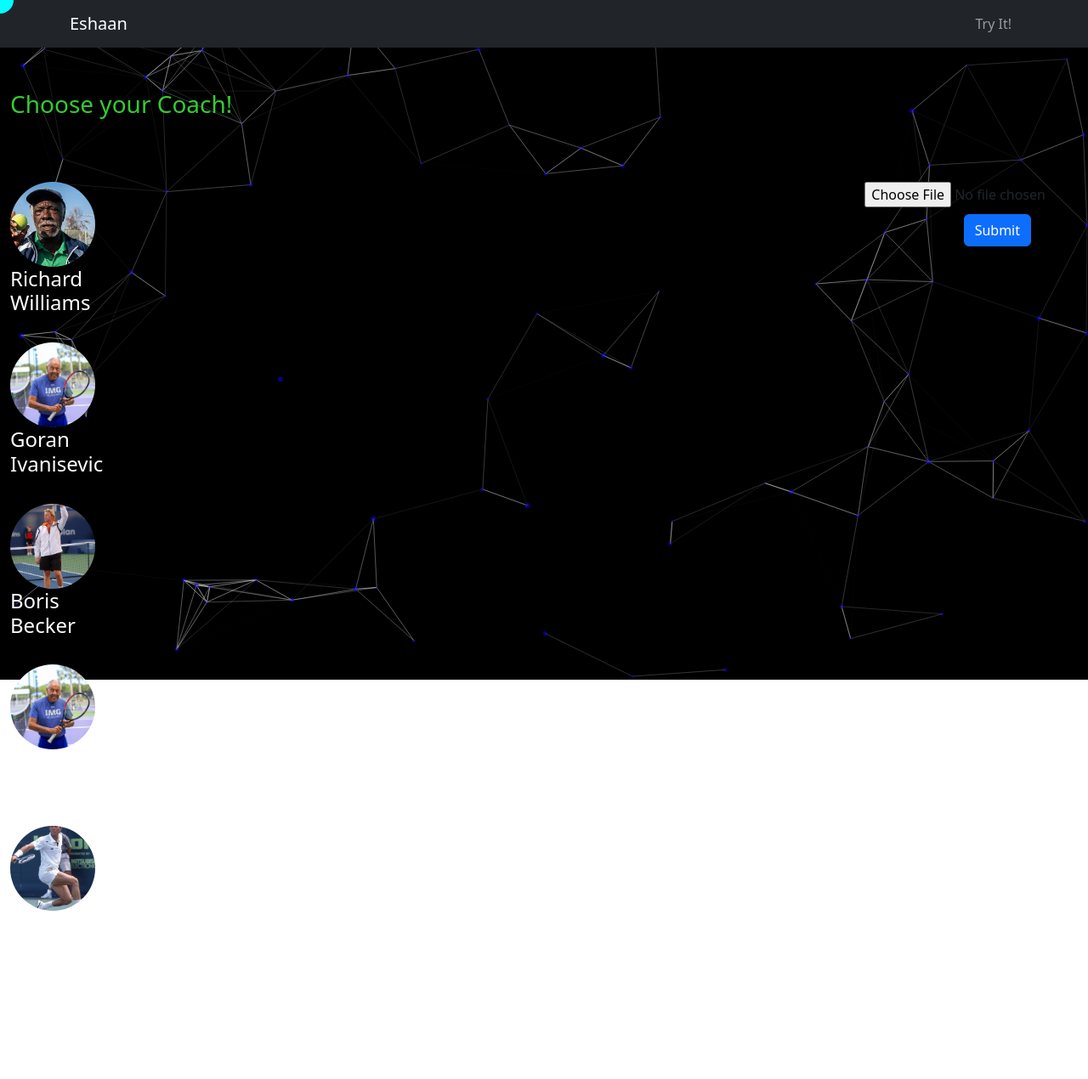
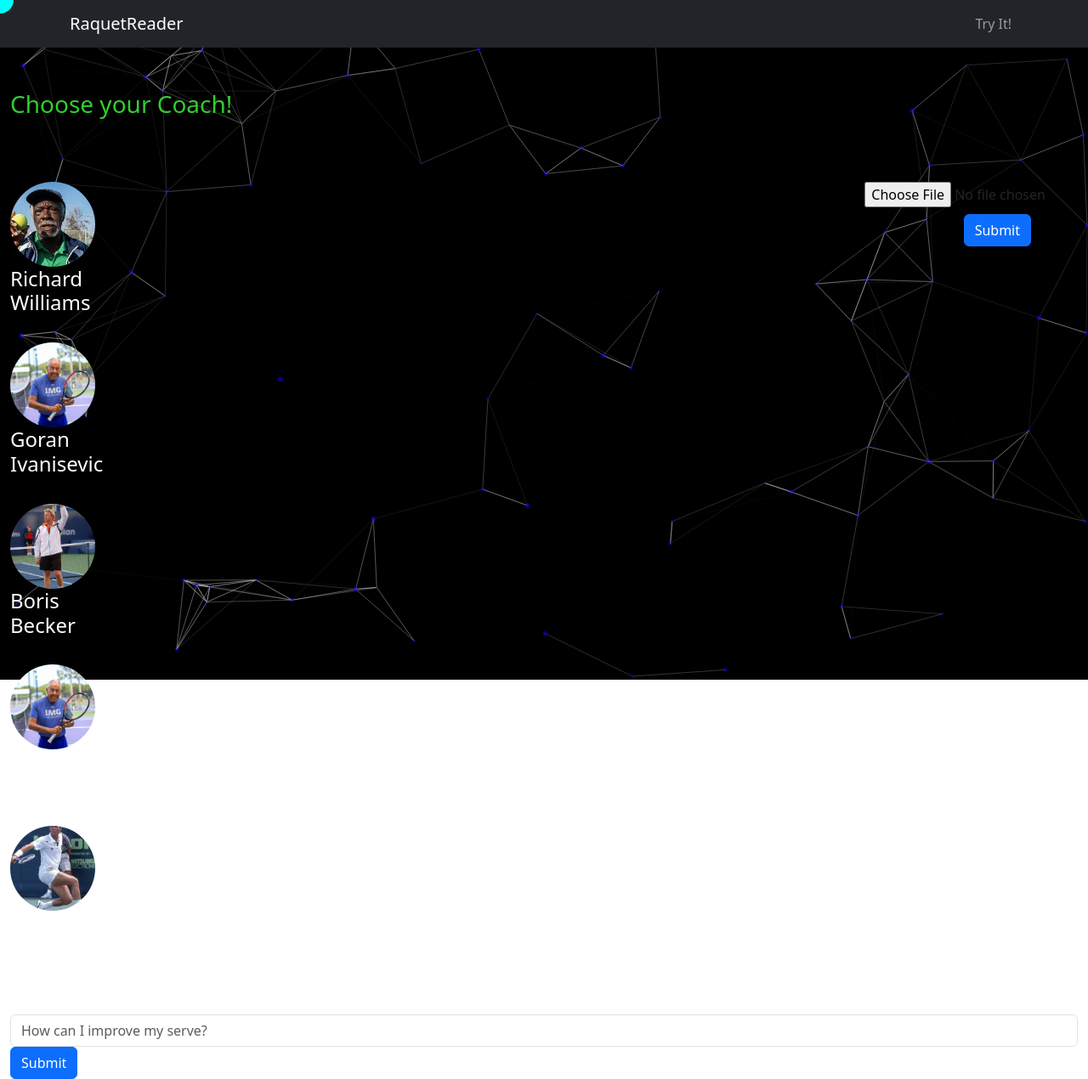
Before and after one commit to DavidSMazur/RacquetReader_SpartaHacks, a React (Create React App) app in the folder frontend/: page /video in a window 1280 px wide. Shown: the top 1270 px of the page at 85% size. Before the commit the page ends 1162 px from the top, so only its background shows below. Built offline with nearby package versions, Linux system fonts and the light colour scheme.

Commit message:
frontend

```diff
--- a/frontend/src/components/Butt/Butt.js
+++ b/frontend/src/components/Butt/Butt.js
@@ -5,7 +5,7 @@
     return (
         <div className="d-flex justify-content-center mx-auto">
 
-            <Button variant="info" size="lg" href="/video">Try Now!</Button>
+            <Button variant="info" size="lg" href="/video">Get Coached!</Button>
         </div>
 
     );
--- a/frontend/src/components/Card/Card.js
+++ b/frontend/src/components/Card/Card.js
@@ -9,7 +9,7 @@
   return (
     <Row className="justify-content-center align-items-center" style={{ minHeight: '70vh', paddingTop: '200px' }}>
       <Col md={4}>
-        <Card style={{ width: '100%' }}>
+        <Card style={{ width: '100%', backgroundColor: '#333', color: '#fff' }}>
           <Card.Body>
             <Card.Text>
               Combining computer vision and natural language processing, our machine learning tennis coach can do it all!
--- a/frontend/src/components/NavigationBar/NavigationBar.js
+++ b/frontend/src/components/NavigationBar/NavigationBar.js
@@ -8,7 +8,7 @@
     return (
         <Navbar bg="dark" variant="dark" expand="lg" sticky="top"> {/* Fixed position */}
             <Container>
-                <Navbar.Brand as={Link} to="/">Eshaan</Navbar.Brand>
+                <Navbar.Brand as={Link} to="/">RaquetReader</Navbar.Brand>
                 <Navbar.Toggle aria-controls="basic-navbar-nav" />
                 <Navbar.Collapse id="basic-navbar-nav">
                     <Nav className="ms-auto">
--- a/frontend/src/pages/Video/Video.js
+++ b/frontend/src/pages/Video/Video.js
@@ -1,7 +1,7 @@
 import React, { useState } from 'react';
 import NavigationBar from '../../components/NavigationBar/NavigationBar';
 import Cursor from '../../components/Cursor/Cursor';
-import { Button, Container, Row, Col, Image } from 'react-bootstrap';
+import { Button, Container, Row, Col, Image, Form } from 'react-bootstrap';
 import Particles from "react-tsparticles";
 import { loadFull } from "tsparticles";
 import Ric from '../../images/coaches/richardwilliams.jpg';
@@ -13,6 +13,9 @@
 function Video() {
     const [videoFile, setVideoFile] = useState(null);
     const [videoURL, setVideoURL] = useState(null);
+    const [userInput, setUserInput] = useState(''); // State to hold user input
+    const [response, setResponse] = useState(''); // State to hold response
+
     const coaches = [
         { key: 1, name: 'Richard Williams', img:Ric  },
         { key: 2, name: 'Goran Ivanisevic', img: Goran },
@@ -33,6 +36,7 @@
           formData.append('video', videoFile);
 
           try {
+              // Upload the video to backend
               const response = await fetch('http://your-backend-api-url/process_video', {
                   method: 'POST',
                   body: formData,
@@ -45,11 +49,38 @@
               // Assuming the backend API returns a video URL
               const processedVideoURL = await response.text();
               setVideoURL(processedVideoURL);
+
+              // Download the video file
+              const a = document.createElement('a');
+              a.href = processedVideoURL;
+              a.download = 'output_video.mp4';
+              document.body.appendChild(a);
+              a.click();
+              document.body.removeChild(a);
           } catch (error) {
               console.error('Error:', error);
           }
       }
   };
+  const handleUserInput = (event) => {
+    setUserInput(event.target.value); // Update user input state
+};
+
+const handleSubmit = (event) => {
+    event.preventDefault();
+    // Send user input to backend API and set response state with the received response
+    // For example:
+    // fetch('http://your-backend-api-url/process_input', {
+    //     method: 'POST',
+    //     body: JSON.stringify({ input: userInput }),
+    //     headers: {
+    //         'Content-Type': 'application/json'
+    //     }
+    // })
+    // .then(response => response.text())
+    // .then(data => setResponse(data))
+    // .catch(error => console.error('Error:', error));
+};
 
 
     const imageStyle = {
@@ -215,6 +246,17 @@
                     <input type="file" accept="video/*" onChange={handleFileChange} className="mb-2"/>
                     <Button variant="primary" onClick={handleUpload}>Submit</Button>
                   </Col>
+
+                  <Col sm={12} className="d-flex flex-column align-items-center">
+    <Form onSubmit={handleSubmit} style={{ width: '100%' }}>
+        <Form.Group controlId="userInput">
+            <Form.Label style={{ color:"white" }}>Talk to your Coach:</Form.Label>
+            <Form.Control type="text" value={userInput} placeholder="How can I improve my serve?" onChange={handleUserInput} />
+        </Form.Group>
+        <Button variant="primary" type="submit">Submit</Button>
+    </Form>
+    <div>{response}</div> {/* Display response */}
+</Col>
               </Row>
           </Container>
       </div>
```
